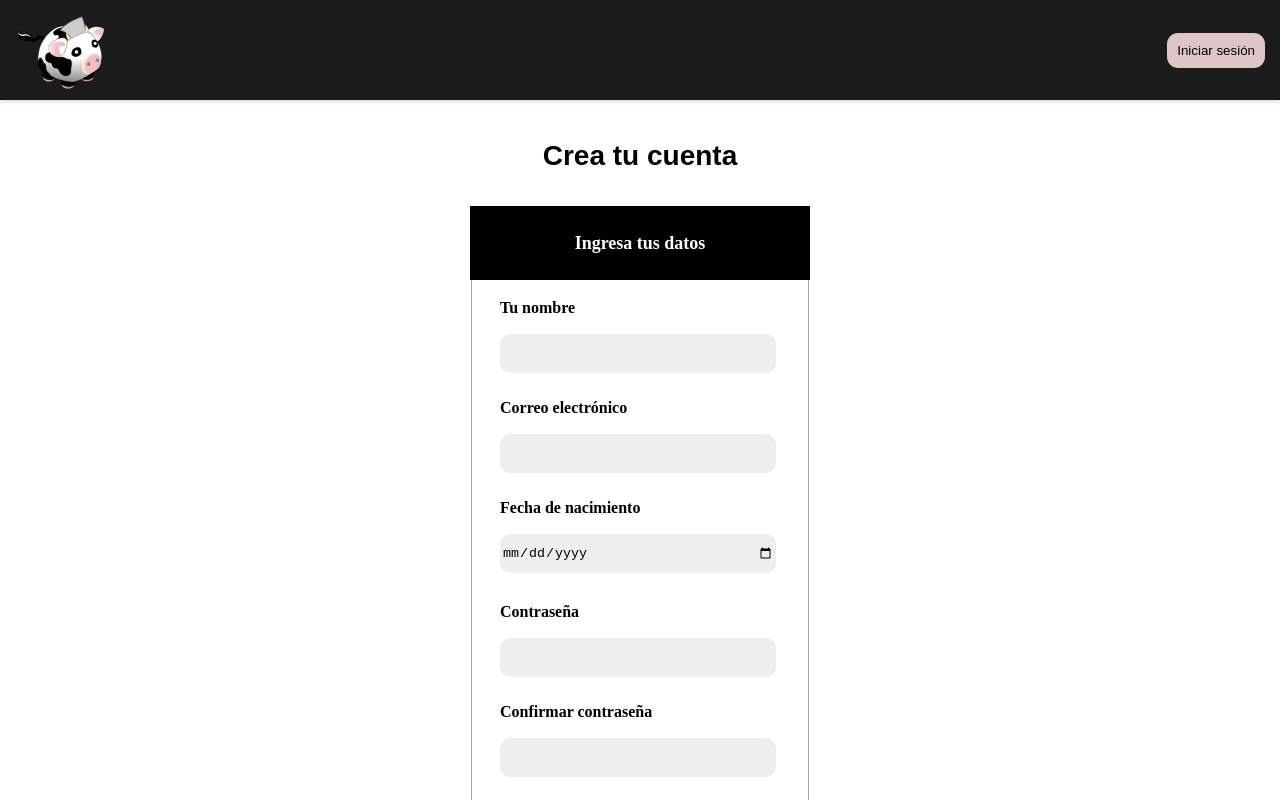
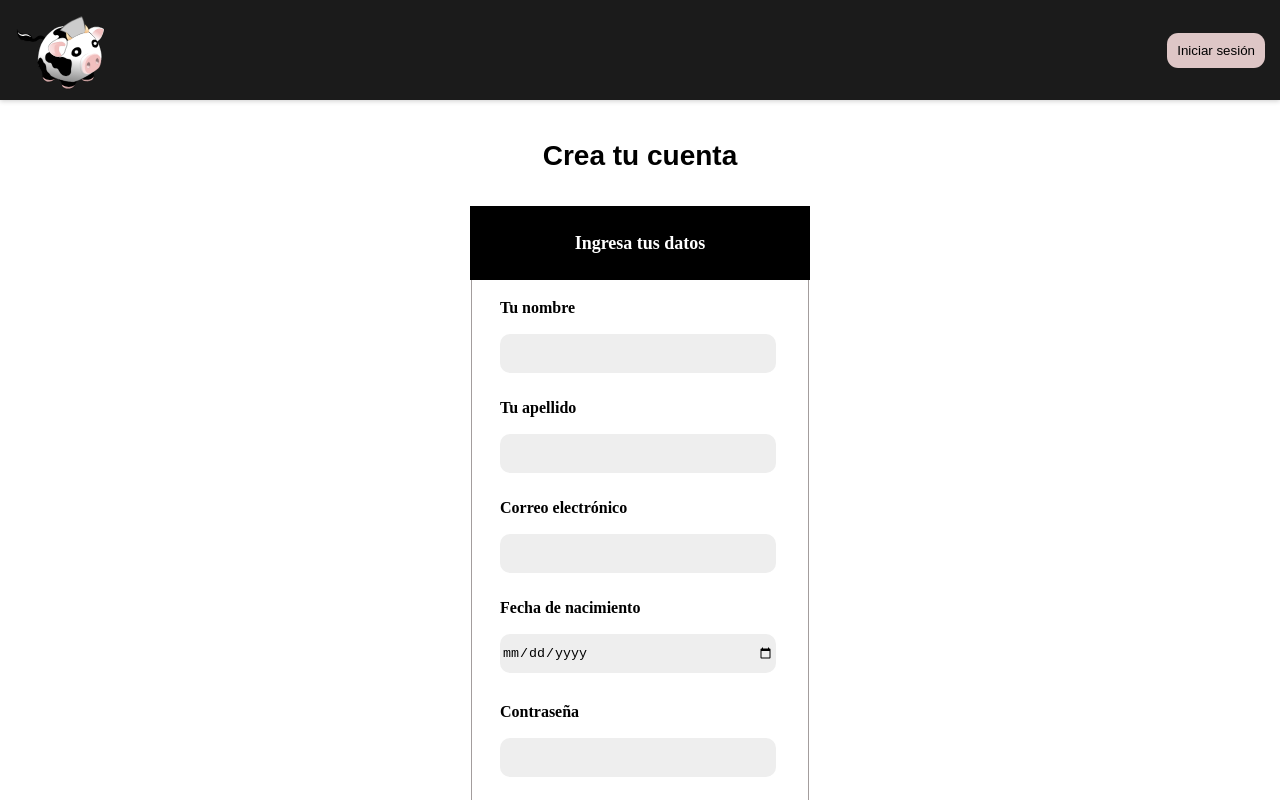
Before and after one commit to mceciabate/vakita-project, a React (Vite) app in the folder vakitaProyectFrontEnd/: page /register in a window 1280 px wide. Shown: the top 800 px of the page. Built offline with nearby package versions, Linux system fonts and the light colour scheme; a web font is replaced by a local one.

Commit message:
campo apellido agregado

```diff
--- a/vakitaProyectFrontEnd/src/components/Register/Register.jsx
+++ b/vakitaProyectFrontEnd/src/components/Register/Register.jsx
@@ -35,6 +35,7 @@ function Register() {
     },
     validationSchema: Yup.object({
       name: Yup.string().required("Nombre es requerido"),
+      lastName: Yup.string().required("Apellido es requerido"),
       email: Yup.string().email("No es un correo valido").required("Correo es requerido"),
       // birthdate: Yup.date().max(new Date(), calcAgeGr18).required("Fecha de nacimiento es requerida"),
       birthdate: Yup.string().required("Fecha de nacimiento es requerida"),
@@ -58,23 +59,24 @@ function Register() {
         console.log(response);
 
       } catch (e) {
+        console.log(e);
         Swal.fire({
           title: 'Algo salió mal :(',
-          text: e,
+          text: e.code,
           icon:'error'
         })
 
       }
 
-      formik.resetForm();
     //   Swal.fire({
     //     title: 'Registro realizado con éxito',
     //     text:'Ahora puedes iniciar sesión',
     //     icon:'success'
     // })
     //     formik.resetForm();
+    // formik.resetForm();
 
-        console.log(values);
+
     }
 });
 
@@ -103,6 +105,19 @@ function Register() {
                     name="name"
                     id="name"
                     value={formik.values.name}
+                    onChange={formik.handleChange}
+                    onBlur={formik.handleBlur}
+                  />
+                </ContainerInput>
+                {formik.touched.name && formik.errors.name && <span style={{ color: "red", }}>{formik.errors.name}</span>}
+
+                <ContainerInput>
+                  <Label htmlFor="lastName">Tu apellido</Label>
+                  <Input
+                    type="text"
+                    name="lastName"
+                    id="lastName"
+                    value={formik.values.lastName}
                     onChange={formik.handleChange}
                     onBlur={formik.handleBlur}
                   />
```
